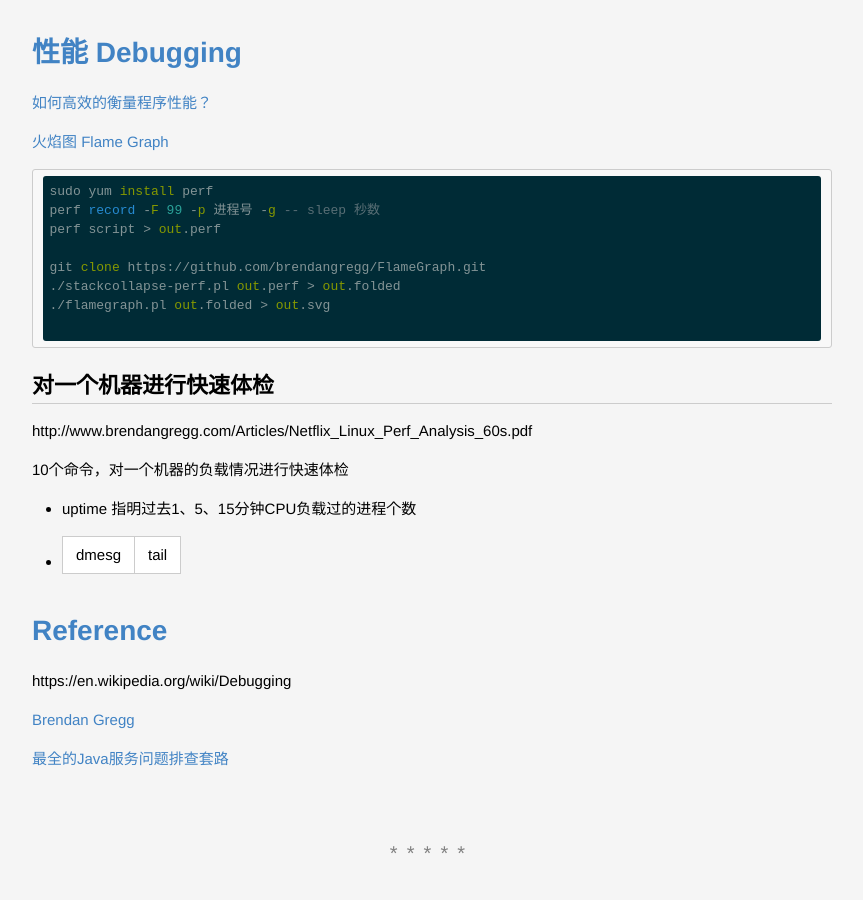
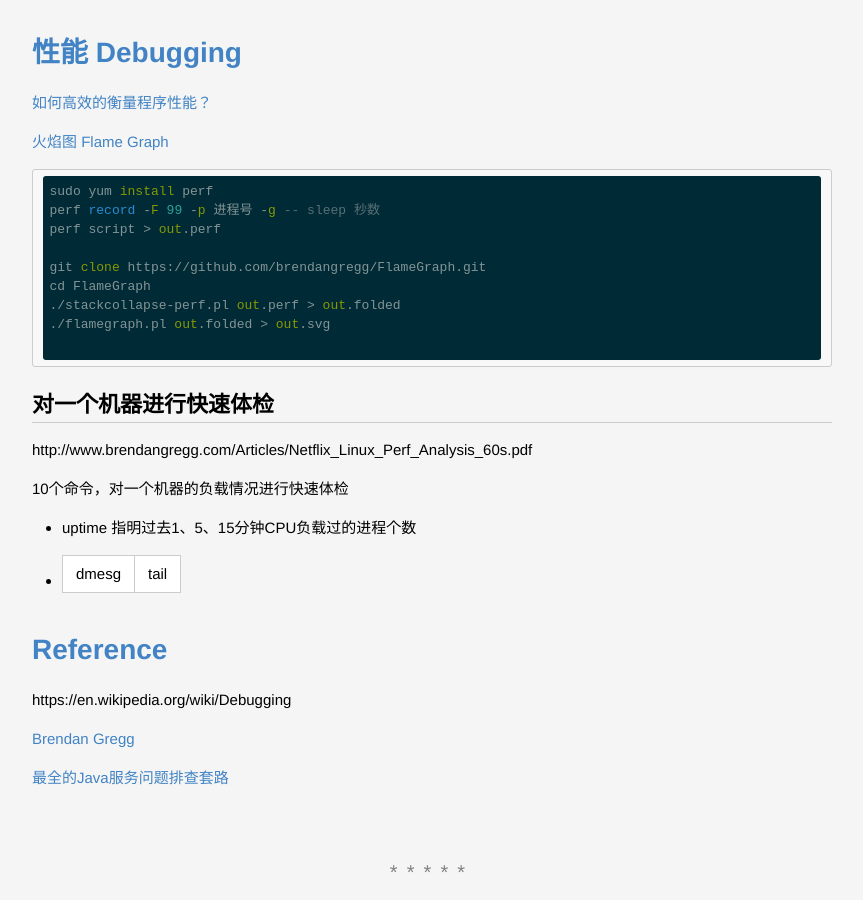
Before and after one commit to lucky521/blog, a Jekyll site: the page built from _posts/tech/2018-12-16-debugging.markdown, in a window 1280 px wide and 900 px high, scrolled down 2954 px. Shown: the whole window, without its empty margins (208-1071 px from the left). Built offline with Jekyll 4.4.1, drawn with Linux system fonts in a browser that asks for light colours.

Commit message:
update blog

```diff
--- a/_posts/tech/2018-12-16-debugging.markdown
+++ b/_posts/tech/2018-12-16-debugging.markdown
@@ -96,6 +96,7 @@ perf record -F 99 -p 进程号 -g -- sleep 秒数
 perf script > out.perf
 
 git clone https://github.com/brendangregg/FlameGraph.git
+cd FlameGraph
 ./stackcollapse-perf.pl out.perf > out.folded
 ./flamegraph.pl out.folded > out.svg
 
```
Also changed, not shown: _posts/ml/2017-10-26-tensorflow.markdown (+7 -6 lines).
